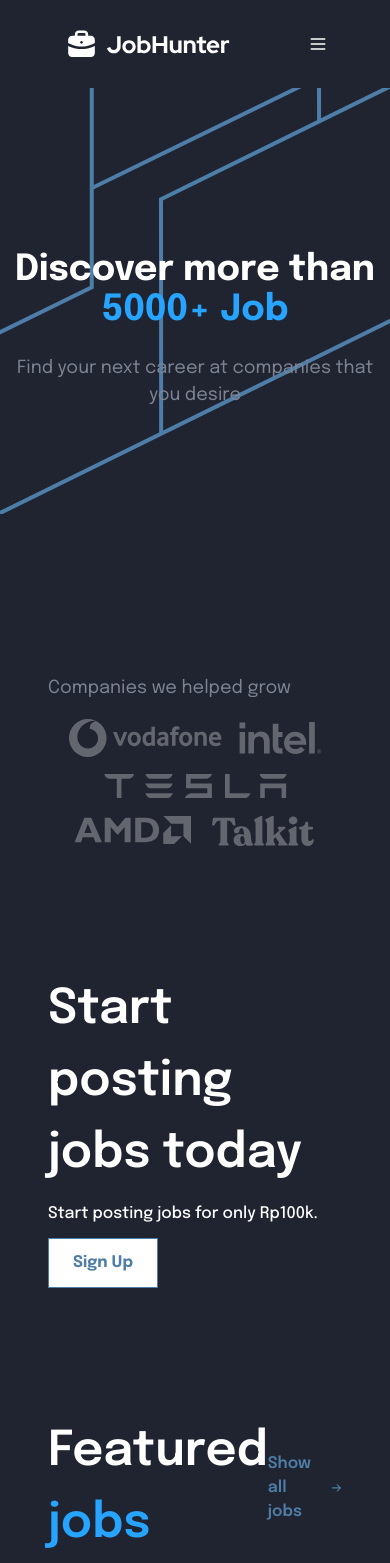
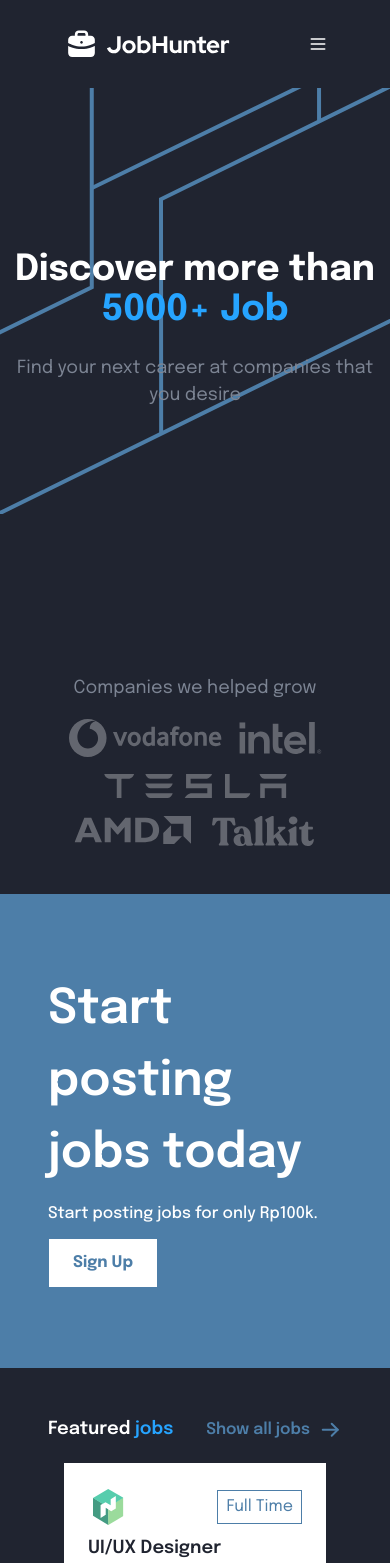
Before and after one commit to FERN2-Job-Marketplace/job-hunter, a Next.js app in the folder jobhunter/: page / in a window 390 px wide. Shown: the top 1563 px of the page. Built offline with nearby package versions, Linux system fonts and the light colour scheme; no server answers.

Commit message:
style: make homepage responsive

```diff
--- a/jobhunter/src/app/(home)/page.tsx
+++ b/jobhunter/src/app/(home)/page.tsx
@@ -15,7 +15,7 @@
           </div>
         </div>
         <div className="homeShowcase px-12 pb-12 lg:pb-14">
-          <p className="mb-4 text-slate-grey text-[18px]">
+          <p className="mb-4 text-slate-grey text-center lg:text-start text-[18px]">
             Companies we helped grow
           </p>
           <div className="flex flex-wrap items-center justify-center lg:justify-between gap-4">
@@ -75,14 +75,14 @@
             </div>
           </div>
         </div>
-        <div className="homeAds relative m-auto w-fit max-w-full px-12 py-20 lg:py-14">
+        <div className="homeAds relative m-auto w-fit max-w-full px-12 py-20 lg:py-14 bg-steel-blue lg:bg-transparent">
             <img
               src="/homepage illustration.png"
               alt="Illustration"
               className="max-w-full h-auto hidden lg:block" />
             <div className="homeAdsContent lg:absolute lg:left-[100px] lg:top-[50%] lg:translate-y-[-50%]">
               <h2 className="text-white font-semibold text-[48px] mb-3">
-                Start posting <br /> jobs today
+                Start posting <br className="hidden lg:block"/> jobs today
               </h2>
               <p className="font-medium text-white text-[16px] mb-3">
                 Start posting jobs for only Rp100k.
@@ -94,7 +94,7 @@
         </div>
         <div className="homeFeatured px-12 py-12 lg:py-14">
           <div className="homeFeaturedHeader flex items-center justify-between mb-5">
-            <h2 className="font-semibold text-white text-[48px]">
+            <h2 className="font-semibold text-white text-[18px] lg:text-[48px]">
               Featured <span className="text-celestial-blue">jobs</span>
             </h2>
             <Link href={"/findJobs"}>
--- a/jobhunter/src/app/_components/Footer.tsx
+++ b/jobhunter/src/app/_components/Footer.tsx
@@ -3,7 +3,7 @@
 export default function Footer(){
     return(
         <>
-            <footer className="footer footer-center bg-raisin-black text-white p-10">
+            <footer className="footer footer-center bg-raisin-black text-white p-10 border-t border-solid border-slate-grey">
                 <aside>
                     <Link href={"/"} className="btn btn-ghost text-xl">
                         <svg className="max-w-full" width="166" height="36" viewBox="0 0 166 36" fill="none" xmlns="http://www.w3.org/2000/svg">
--- a/jobhunter/src/app/_components/Navbar.tsx
+++ b/jobhunter/src/app/_components/Navbar.tsx
@@ -43,7 +43,7 @@
           </div>
         </div>
       </nav> */}
-      <nav className="navbar bg-raisin-black fixed top-0 w-full py-5 px-12 z-[1]">
+      <nav className="navbar bg-raisin-black fixed top-0 w-full py-5 px-12 z-10">
         <div className="navbar-start">
           <Link href={"/"} className="btn btn-ghost text-xl">
             <svg className="max-w-full" width="166" height="36" viewBox="0 0 166 36" fill="none" xmlns="http://www.w3.org/2000/svg">
```
Lines whose indentation alone changed are shown as unchanged.
